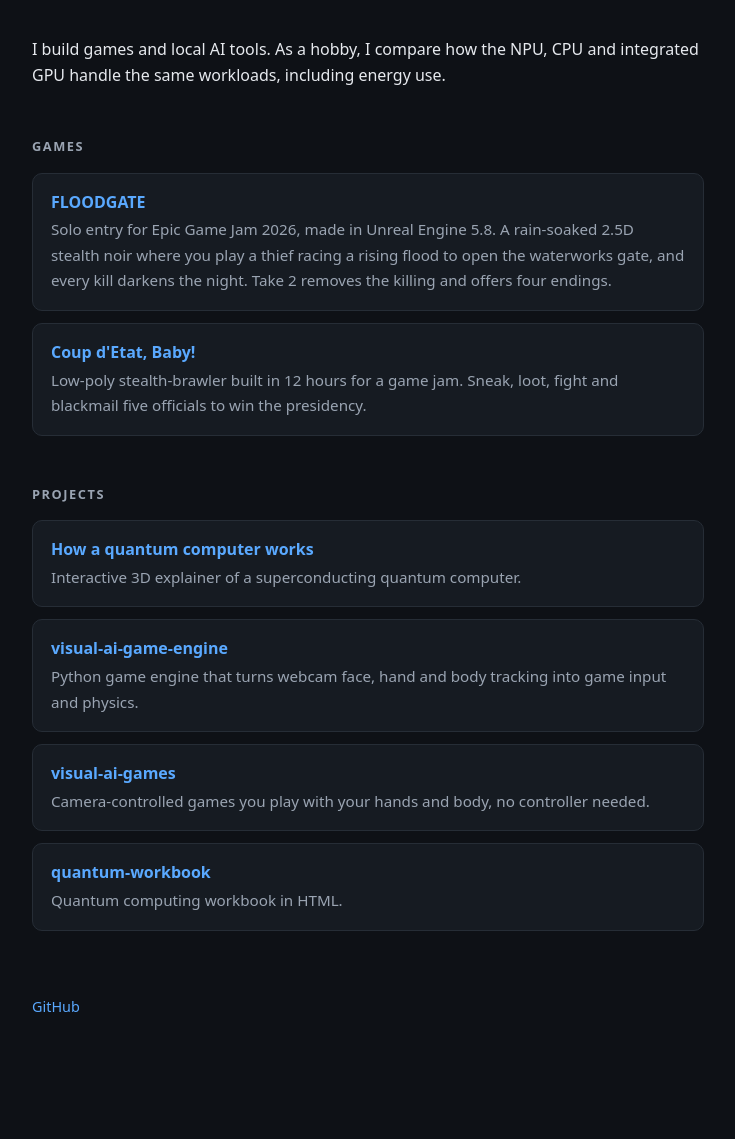
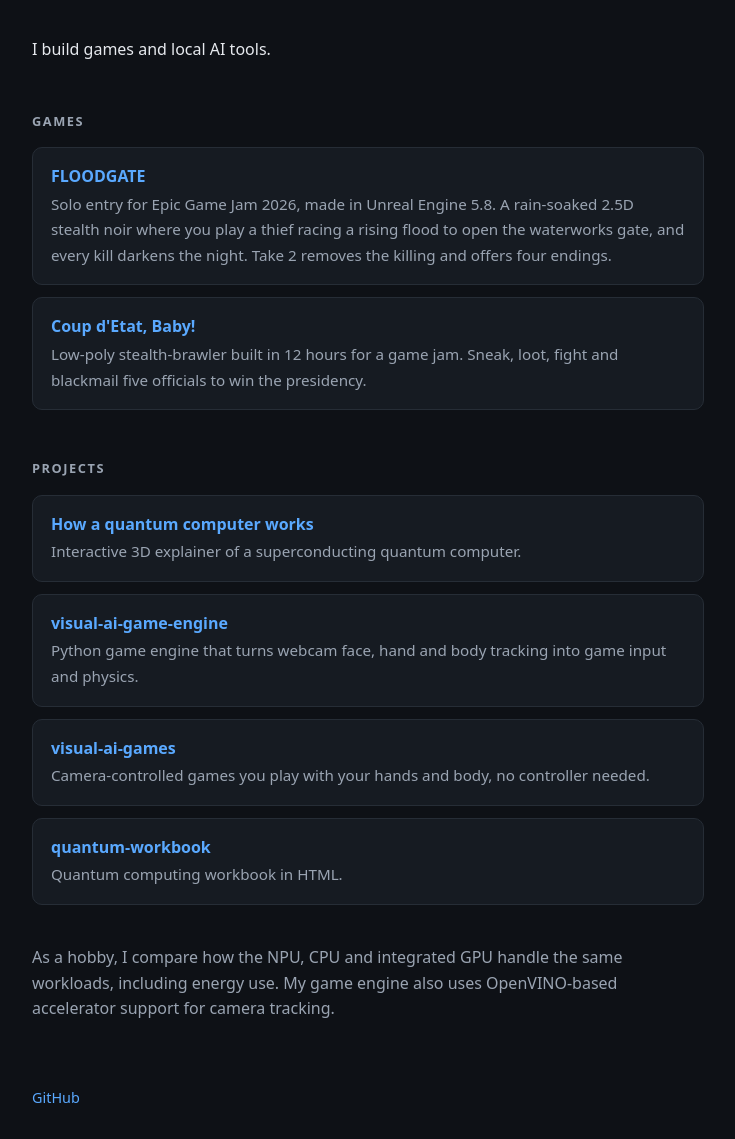
Before and after one commit to Ashiqalink/ashiqalink.github.io, a plain HTML site: page index.html in a window 1280 px wide. Shown: the part 161-1300 px from the top of the page, without its empty margins (272-1007 px from the left). Before the commit the page ends 1251 px from the top, so only its background shows below. Drawn offline with Linux system fonts and the light colour scheme.

Commit message:
Move NPU text to end of page

```diff
--- a/index.html
+++ b/index.html
@@ -21,6 +21,7 @@
   .card:hover { border-color:var(--accent); text-decoration:none; }
   .card strong { display:block; color:var(--accent); margin-bottom:2px; }
   .card span { color:var(--muted); font-size:.95rem; }
+  .note { margin-top:40px; color:var(--muted); }
   footer { margin-top:64px; color:var(--muted); font-size:.9rem; }
 </style>
 </head>
@@ -29,7 +30,7 @@
   <h1>Ashiq Ali N K</h1>
   <p class="sub">Developer working on games and AI tools. Kochi, Kerala, India.</p>
 
-  <p>I build games and local AI tools. As a hobby, I compare how the NPU, CPU and integrated GPU handle the same workloads, including energy use.</p>
+  <p>I build games and local AI tools.</p>
 
   <h2>Games</h2>
   <div class="list">
@@ -63,6 +64,8 @@
     </a>
   </div>
 
+  <p class="note">As a hobby, I compare how the NPU, CPU and integrated GPU handle the same workloads, including energy use. My game engine also uses OpenVINO-based accelerator support for camera tracking.</p>
+
   <footer>
     <a href="https://github.com/Ashiqalink">GitHub</a>
   </footer>
```
